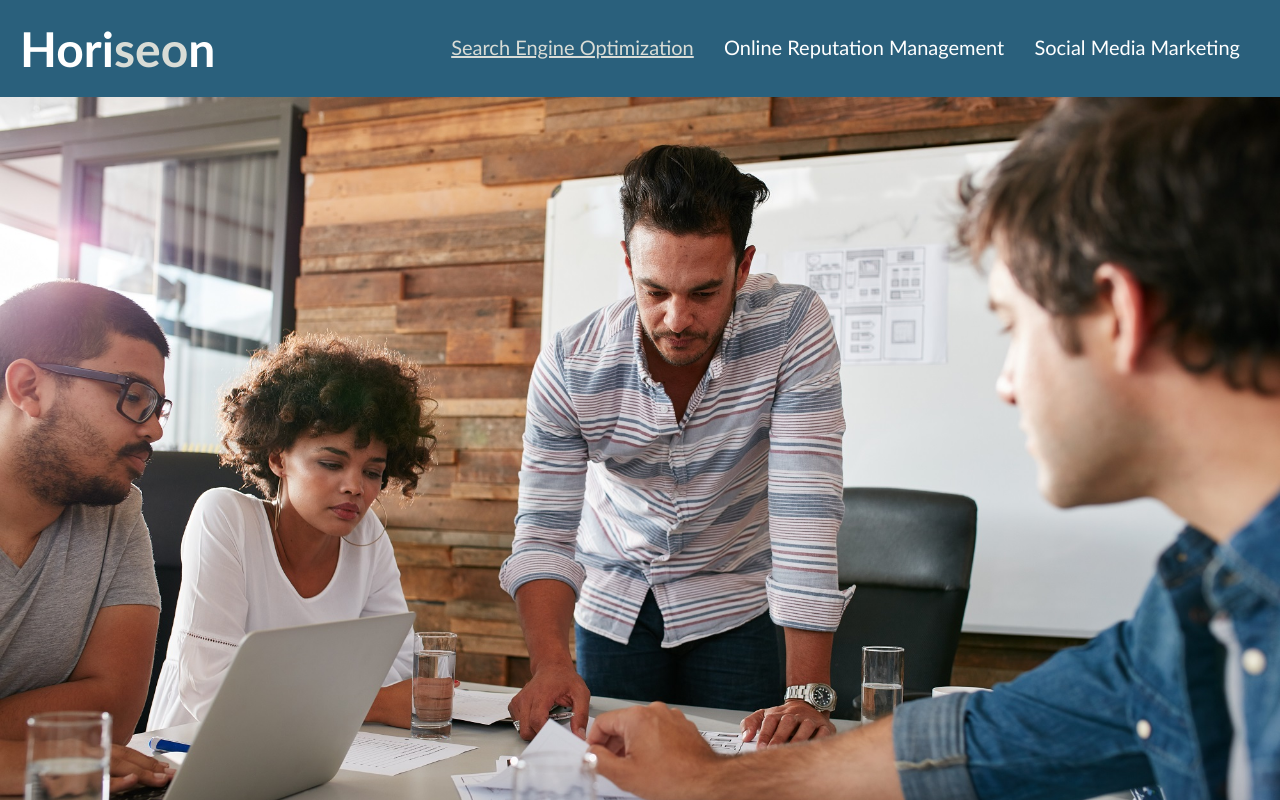
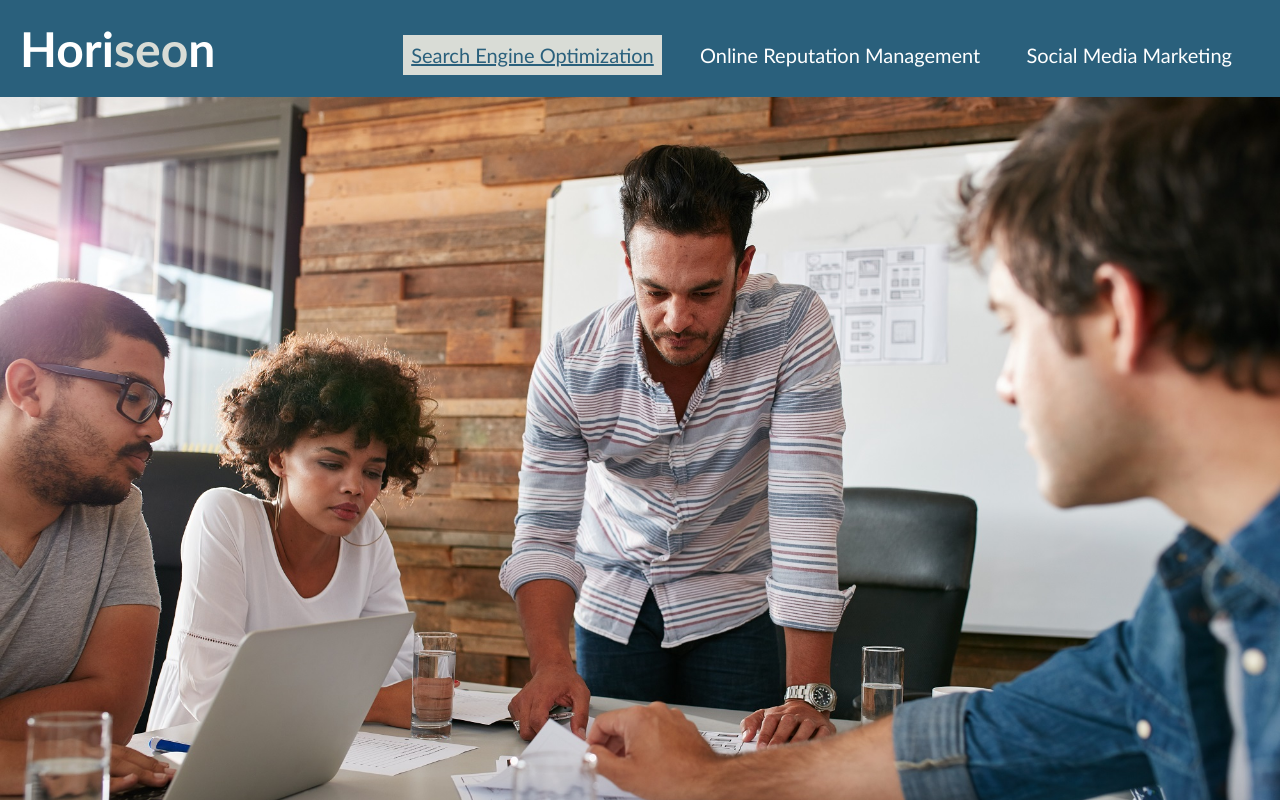
Before and after one commit to LilyWS/seo-refactor-homework, a plain HTML site: page index.html in a window 1280 px wide. In both pictures the pointer is over the link "Search Engine Optimization". Shown: the top 800 px of the page. Drawn offline with Linux system fonts and the light colour scheme.

Commit message:
updated links

```diff
--- a/assets/css/style.css
+++ b/assets/css/style.css
@@ -44,10 +44,13 @@ body {
 a {
     color: #ffffff;
     text-decoration: none;
+    padding: 8px;
+    display:inline-block;
 }
 
 a:hover {
-    color: #d9dcd6;
+    background-color: #d9dcd6;
+    color: #2a607c;
     text-decoration: underline;
 }
 
```
